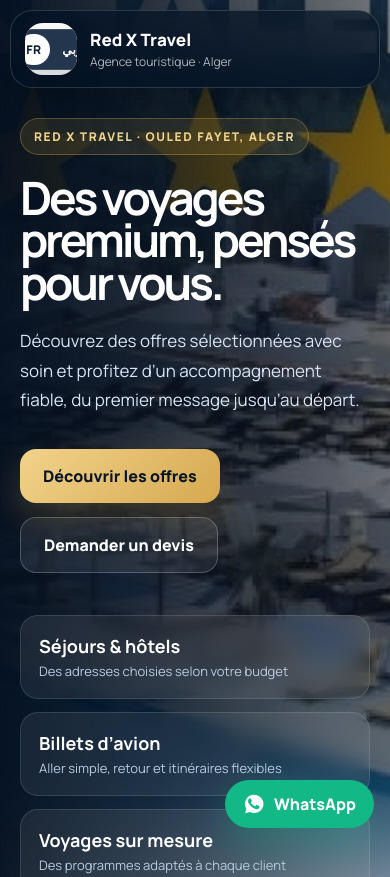
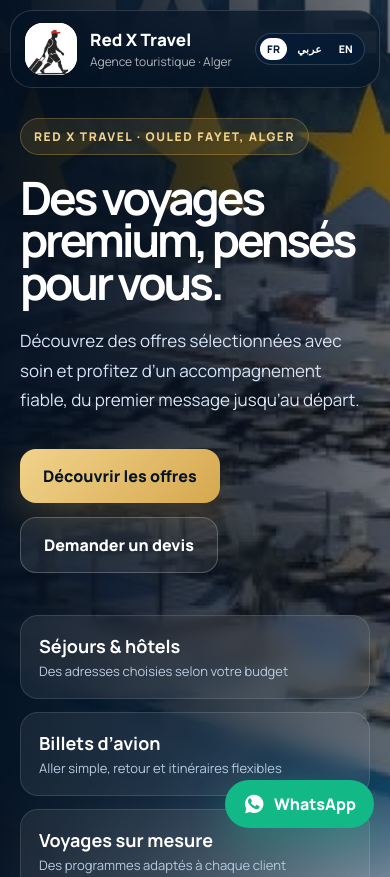
Before and after one commit to ahmedboudraa1994-art/Redxtravel, a plain HTML site: page index.html in a window 390 px wide. Shown: the top 877 px of the page. Drawn offline with Linux system fonts and the light colour scheme.

Commit message:
Add files via upload

```diff
--- a/index.html
+++ b/index.html
@@ -10,14 +10,15 @@
   <div class="language-switcher"><button type="button" data-lang="fr" class="active">FR</button><button type="button" data-lang="ar">عربي</button><button type="button" data-lang="en">EN</button></div>
 <header class="lux-header">
   <a href="#home" class="lux-brand"><span class="brand-mark"><img src="logo.jpg" alt="Red X Travel">
-        <div class="header-language-switcher" aria-label="Sélecteur de langue">
-          <button type="button" data-lang="fr" class="active">FR</button>
-          <button type="button" data-lang="ar">عربي</button>
-          <button type="button" data-lang="en">EN</button>
-        </div>
 </span><span class="brand-copy"><strong>Red X Travel</strong><small data-i18n="tagline">Agence touristique · Alger</small></span></a>
   <nav class="lux-nav"><a href="#offers" data-i18n="adminOffers">Offres</a><a href="#request">Demande</a><a href="#contact" data-i18n="contact">Contact</a></nav>
   <a href="https://wa.me/213664719894" target="_blank" rel="noreferrer" class="nav-cta"><span class="svg-icon whatsapp-icon"></span>WhatsApp</a>
+
+      <div class="header-language-switcher" aria-label="Sélecteur de langue">
+        <button type="button" data-lang="fr" class="active">FR</button>
+        <button type="button" data-lang="ar">عربي</button>
+        <button type="button" data-lang="en">EN</button>
+      </div>
 </header>
 
 <main id="publicSite">
--- a/styles.css
+++ b/styles.css
@@ -546,3 +546,105 @@
 .header-card{
   gap:14px;
 }
+
+
+/* V14 fixed header language switcher */
+body > .language-switcher{
+  display:none !important;
+}
+
+.header-language-switcher{
+  position:static !important;
+  margin-left:auto !important;
+  margin-right:0 !important;
+  display:inline-flex !important;
+  align-items:center !important;
+  justify-content:center !important;
+  gap:4px !important;
+  padding:5px !important;
+  min-width:max-content !important;
+  max-width:none !important;
+  border-radius:999px !important;
+  background:rgba(6,27,53,.92) !important;
+  border:1px solid rgba(255,255,255,.16) !important;
+  box-shadow:0 14px 30px rgba(6,27,53,.25) !important;
+  flex:0 0 auto !important;
+  transform:none !important;
+}
+
+.header-language-switcher button{
+  border:0 !important;
+  border-radius:999px !important;
+  padding:7px 9px !important;
+  background:transparent !important;
+  color:#fff !important;
+  font-weight:950 !important;
+  font-size:12px !important;
+  line-height:1 !important;
+  white-space:nowrap !important;
+  cursor:pointer !important;
+}
+
+.header-language-switcher button.active{
+  background:#fff !important;
+  color:#061b35 !important;
+}
+
+/* Make the main top bar act as a clean 3-zone header */
+.lux-header,
+.site-header,
+.header-card,
+.top-brand,
+.brand-bar{
+  display:flex !important;
+  align-items:center !important;
+  gap:14px !important;
+  overflow:hidden !important;
+}
+
+.lux-header .brand-mark,
+.site-header .brand-mark,
+.header-card .brand-mark,
+.top-brand .brand-mark,
+.brand-bar .brand-mark{
+  flex:0 0 auto !important;
+}
+
+.lux-header img[src*="logo"],
+.site-header img[src*="logo"],
+.header-card img[src*="logo"],
+.top-brand img[src*="logo"],
+.brand-bar img[src*="logo"]{
+  flex:0 0 auto !important;
+}
+
+.lux-header > div:not(.header-language-switcher),
+.site-header > div:not(.header-language-switcher),
+.header-card > div:not(.header-language-switcher),
+.top-brand > div:not(.header-language-switcher),
+.brand-bar > div:not(.header-language-switcher){
+  min-width:0 !important;
+}
+
+body.rtl .header-language-switcher{
+  margin-left:0 !important;
+  margin-right:auto !important;
+}
+
+@media(max-width:900px){
+  .header-language-switcher{
+    gap:3px !important;
+    padding:4px !important;
+  }
+  .header-language-switcher button{
+    padding:7px 8px !important;
+    font-size:11px !important;
+  }
+}
+
+@media(max-width:420px){
+  .header-language-switcher button{
+    padding:6px 7px !important;
+    font-size:10.5px !important;
+  }
+}
```
Also changed, not shown: README.txt.
